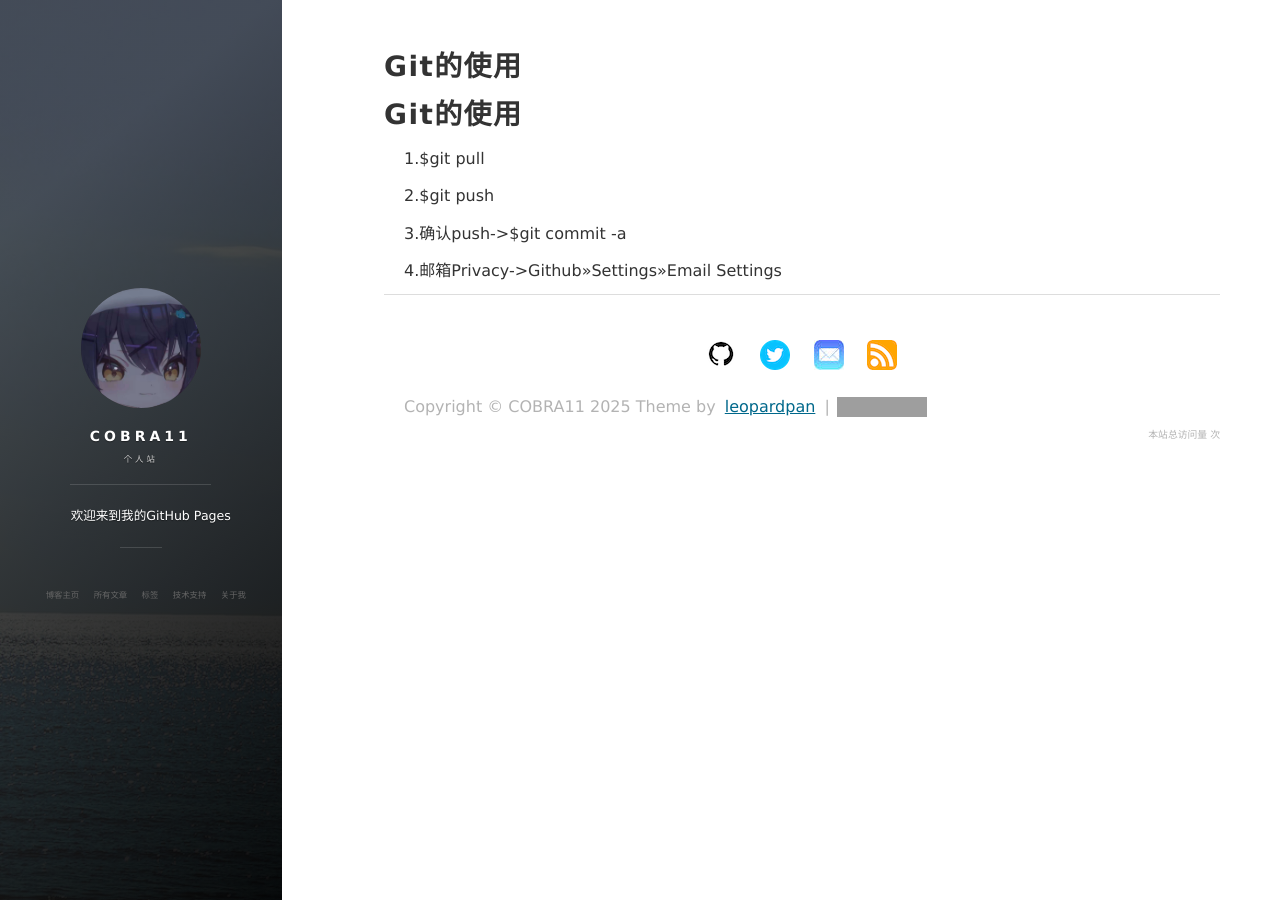
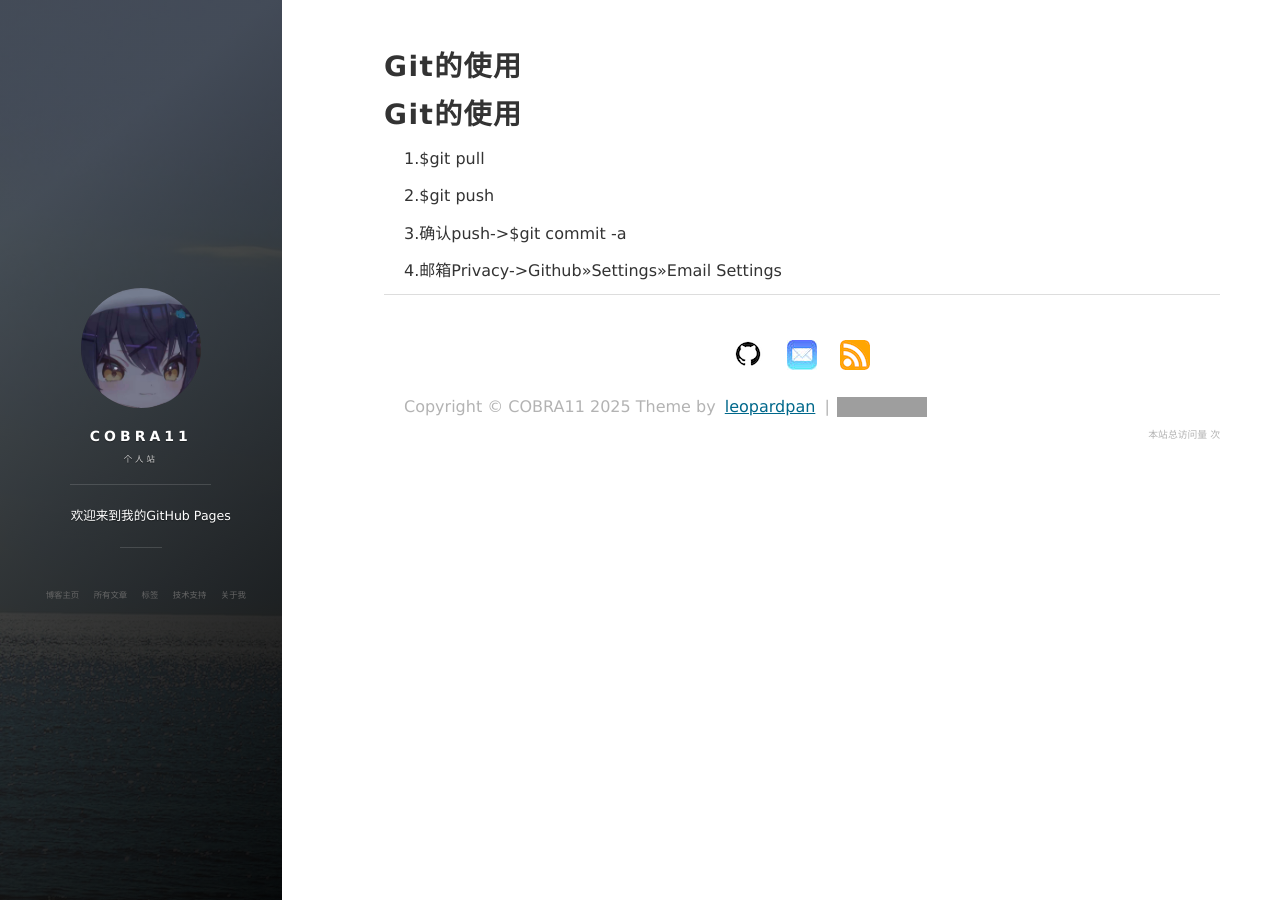
Before and after one commit to JackCobra11/JackCobra11.github.io, a Jekyll site: the page built from git使用.md, in a window 1280 px wide. Built offline with Jekyll 4.4.1, drawn with Linux system fonts in a browser that asks for light colours; nearby versions of some CDN libraries; our own code applies the rules of GitHub Pages for plain Markdown files; comment, search, counter and statistics services are not loaded; grey boxes are pictures that could not be loaded.

Commit message:
Update _config.yml

```diff
--- a/_config.yml
+++ b/_config.yml
@@ -5,7 +5,7 @@
 # 头像里面的标题
 avatarTitle: COBRA11
 # 头像里面的描述
-avatarDesc: TouHou
+avatarDesc: Let's ERP
 url: "https://jackcobra11.github.io"
 
 # 博客是否自动生成目录，false为不生成
@@ -24,7 +24,7 @@
     # zhihu:
     # juejin:
     # jianshu:
-    twitter: Jack_Cobra11
+    # twitter:
     mail: jackcobra114@outlook.com
 
 
```
